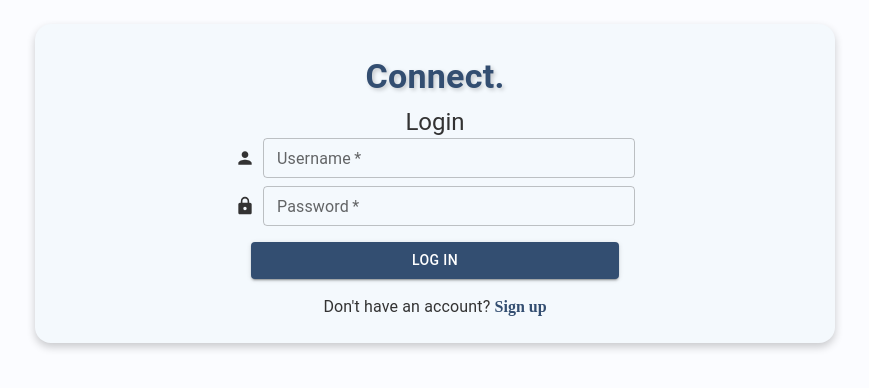
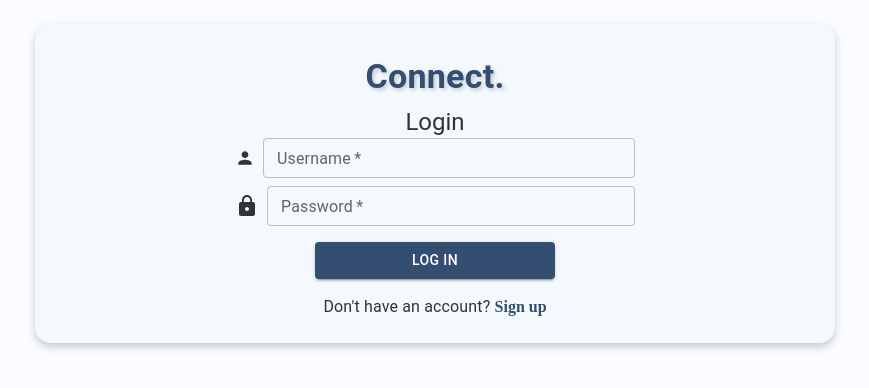
Before and after one commit to michaelcao512/SocialNetwork, a React (Vite) app in the folder frontend/: page / in a window 1280 px wide. Shown: the top 388 px of the page, without its empty margins (205-1074 px from the left). Built offline with nearby package versions, Linux system fonts and the light colour scheme; no server answers.

Commit message:
button fix

```diff
--- a/frontend/src/Components/Login/LoginForm.jsx
+++ b/frontend/src/Components/Login/LoginForm.jsx
@@ -28,7 +28,6 @@ function LoginForm() {
             });
     };
     return (
-        <>
         <Box
             component="form"
             onSubmit={handleSubmit}
@@ -52,7 +51,7 @@ function LoginForm() {
                 </FormControl>
             </Box>
             <Box sx={{ display: "flex", alignItems: "center", gap: 1 }}>
-                    <LockIcon fontSize="small" />
+                <LockIcon />
                 <FormControl sx={{ flex: 1 }}>
                     <TextField
                         label="Password"
@@ -70,11 +69,11 @@ function LoginForm() {
                     />
                 </FormControl>
             </Box>
-            </Box>
-            <Button type="submit" variant="contained" color="primary" sx={{ marginTop: 2, width: "50%" }}>
+
+            <Button type="submit" variant="contained" color="primary" sx={{ width: "60%", alignSelf: "center", mt: 1 }}>
                 Log in
             </Button>
-        </>
+        </Box>
     );
 }
 
--- a/frontend/src/Components/Registration/RegistrationForm.jsx
+++ b/frontend/src/Components/Registration/RegistrationForm.jsx
@@ -131,7 +131,6 @@ function RegistrationForm() {
     };
 
     return (
-        <>
         <Box
             component="form"
             onSubmit={handleSubmit}
@@ -288,11 +287,11 @@ function RegistrationForm() {
                     />
                 </FormControl>
             </Box>
-            </Box>
-            <Button type="submit" variant="contained" color="primary" disabled={buttonDisabled} sx={{ marginTop: 2, width: "50%" }}>
+
+            <Button type="submit" variant="contained" color="primary" disabled={buttonDisabled} sx={{ width: "60%", alignSelf: "center", mt: 1 }}>
                 Register
             </Button>
-        </>
+        </Box>
     );
 }
 
--- a/frontend/src/Services/auth.service.js
+++ b/frontend/src/Services/auth.service.js
@@ -38,7 +38,7 @@ class AuthService {
     getCurrentUser() {
         const user = localStorage.getItem("user");
         if (!user) {
-            console.error("No user found in localStorage.");
+            // console.error("No user found in localStorage.");
             return null;
         }
         try {
```
Lines whose indentation alone changed are shown as unchanged.
